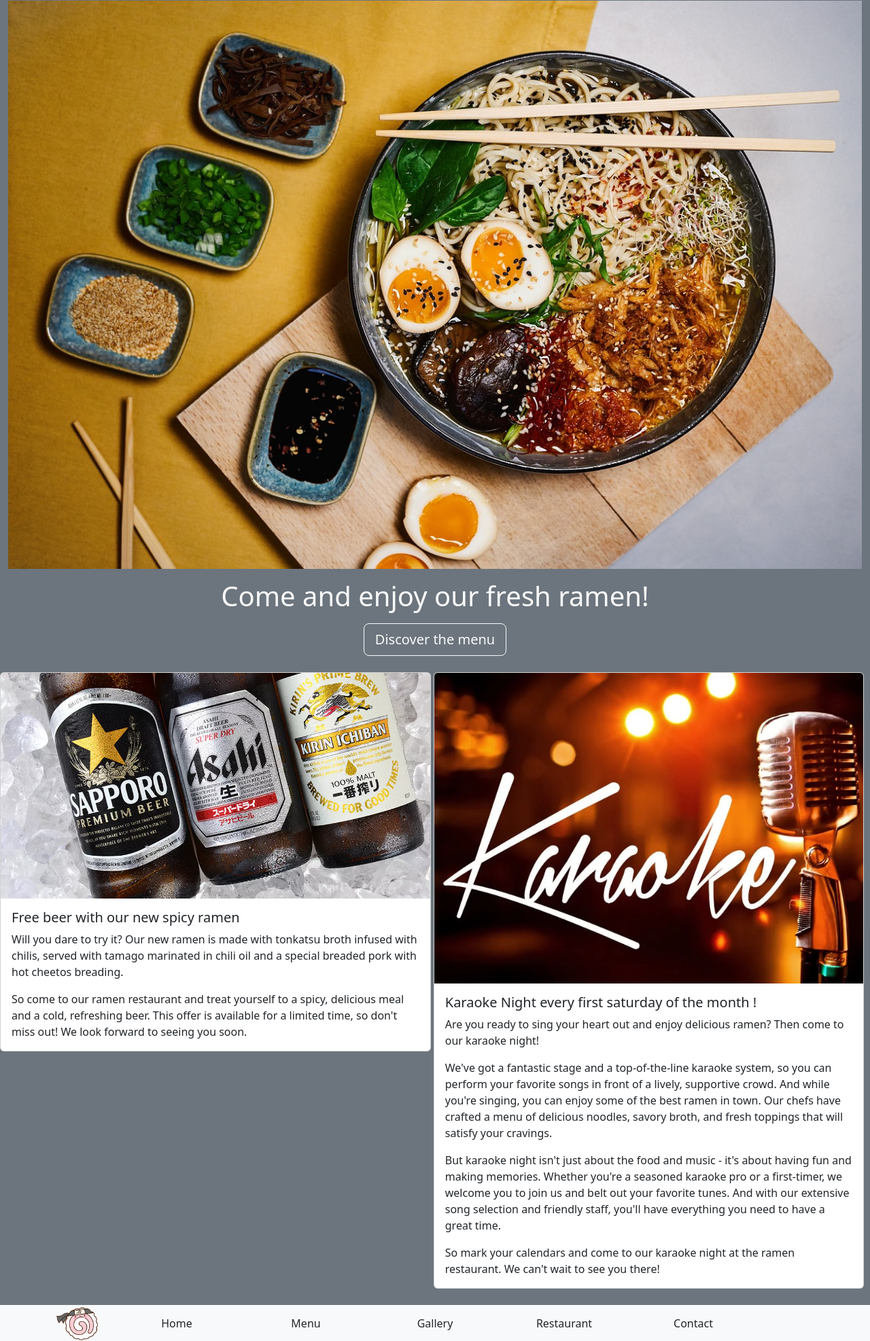
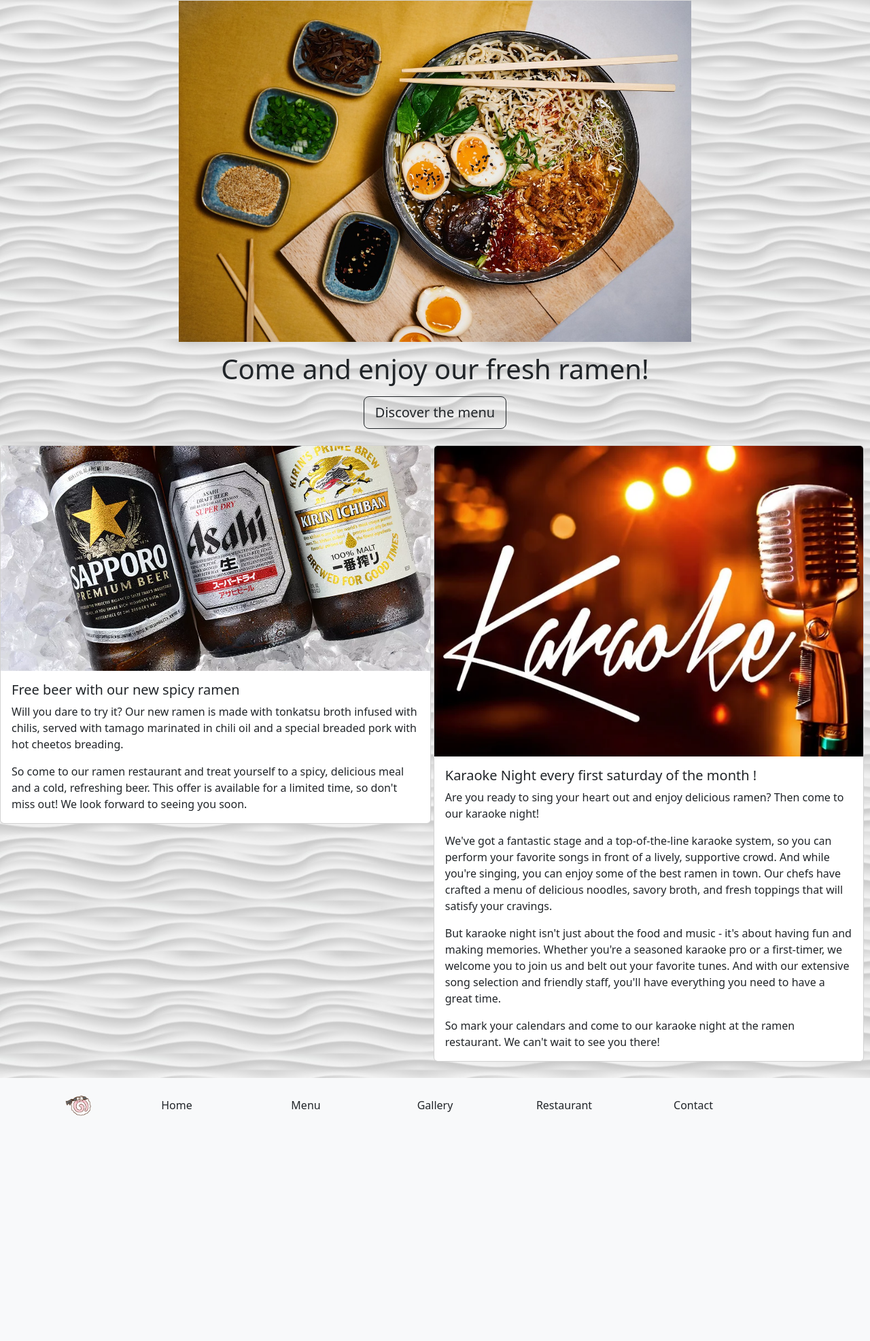
Before and after one commit to louisevst/restaurant-css-framework, a PHP site: page / in a window 1280 px wide. Shown: the part 64-2037 px from the top of the page at 68% size. After the commit the page ends 1706 px from the top, so only its background shows below. Run offline with PHP 8.4, Linux system fonts and the light colour scheme.

Commit message:
changed bg for index

```diff
--- a/index.html
+++ b/index.html
@@ -40,9 +40,9 @@
     <section class="jumbotron">
         <div class="container-fluid">
         <img src="./image/ramen-gbede2a857_1280.jpg" alt="a bowl of ramen" class="img-fluid mb-3 mx-auto d-block">
-        <h1 class="mb-3 text-center text-light">Come and enjoy our fresh ramen!</h1>
+        <h1 class="mb-3 text-center">Come and enjoy our fresh ramen!</h1>
         <div class="text-center">
-        <a class="mb-4 btn btn-outline-light btn-lg" role="button" href="menu.html">Discover the menu</a>
+        <a class="mb-4 btn btn-outline-dark btn-lg" role="button" href="menu.html">Discover the menu</a>
         </div>
         </div>
     </section>
@@ -69,7 +69,7 @@
     </section>
     </div>
     </div>
-    <footer class="bg-light text-center">
+    <footer class="bg-light text-center p-4">
         <div class="container ">
             <div class="row d-flex flex-wrap align-items-center">
                 <div class="col-2 offset-5 offset-lg-0 col-lg-1">
--- a/style.css
+++ b/style.css
@@ -1,5 +1,7 @@
 body {
     padding-top: 65px;
+    background-image: url("./image/rondale151000340.jpg");
+    background-repeat: repeat;
 }
 
 @media only screen and (min-width:992px) {
@@ -8,4 +10,7 @@ body {
     max-width: 49.5%;
     vertical-align: top;
 }
+.img-fluid{
+    max-width: 60%;
 }
+}
```
Also changed, not shown: image/how-to-make-a-seamless-texture-in-photoshop-7.avif (added), image/rondale151000340.jpg (added).
